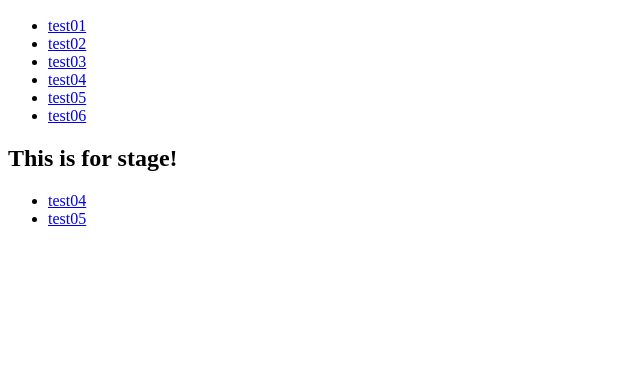
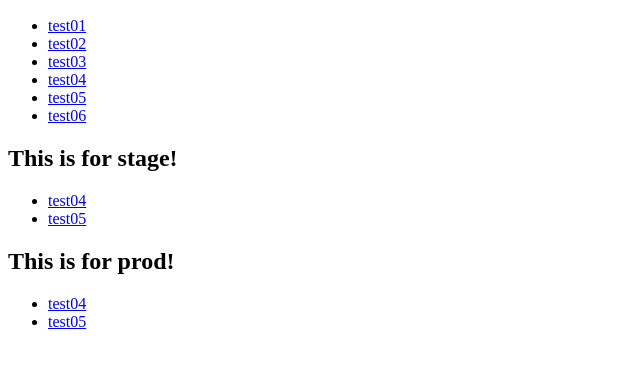
Before and after one commit to kshioz/test_web, a plain HTML site: page index.html in a window 1280 px wide. Shown: the part 96-464 px from the top of the page, without its empty margins (0-640 px from the left). Drawn offline with Linux system fonts and the light colour scheme.

Commit message:
- add prod test

```diff
--- a/index.html
+++ b/index.html
@@ -23,5 +23,11 @@
       <li><a href="https://synal.io/contact-inquiry/thanks/">test05</a></li>
     </ul>
 
+     <h2>This is for prod!</h2>
+    <ul>
+      <li><a href="http://localhost.test/prod_04/">test04</a></li>
+      <li><a href="http://localhost.test/prod_05/">test05</a></li>
+    </ul>
+
   </body>
 </html>
```
